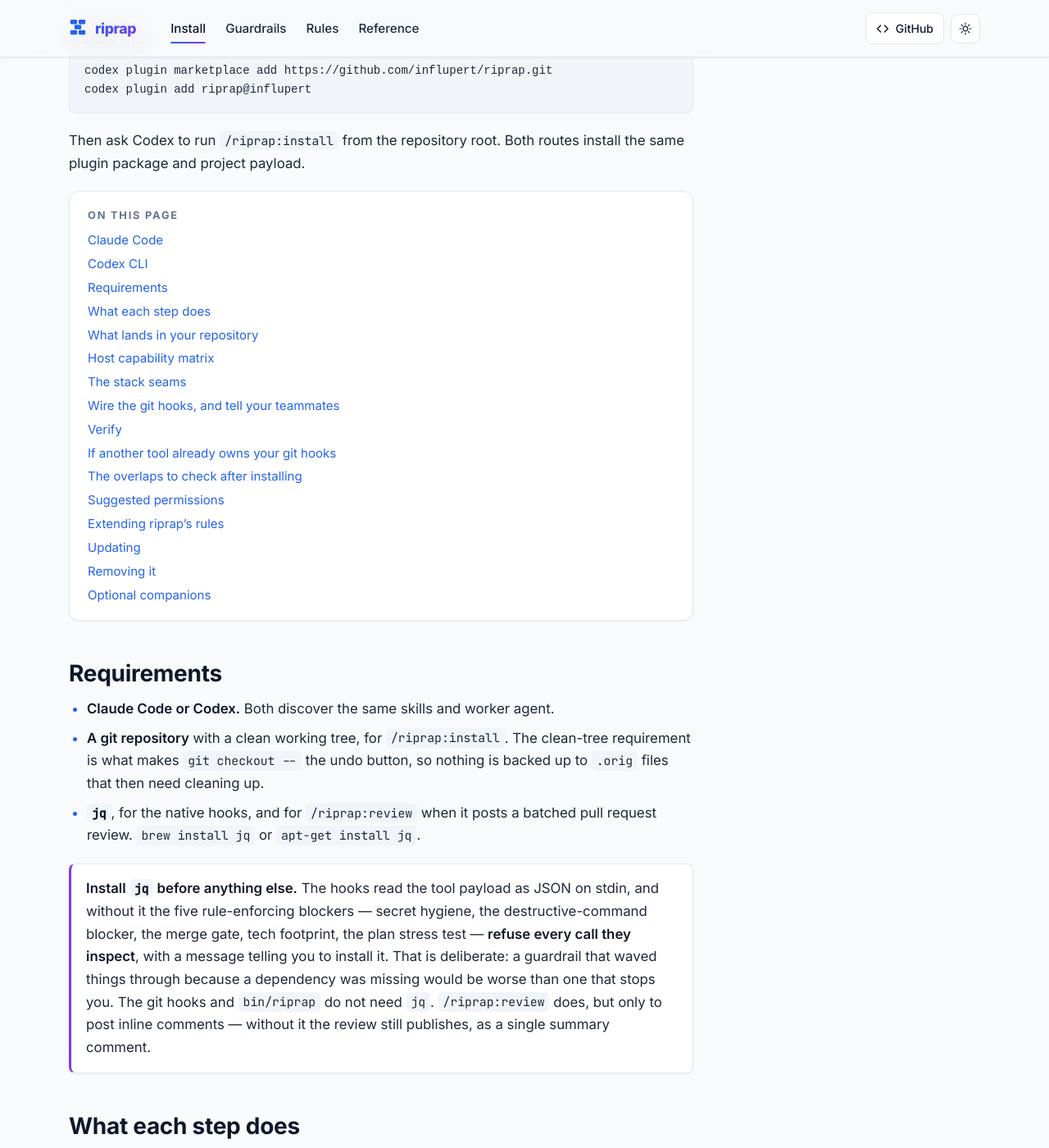
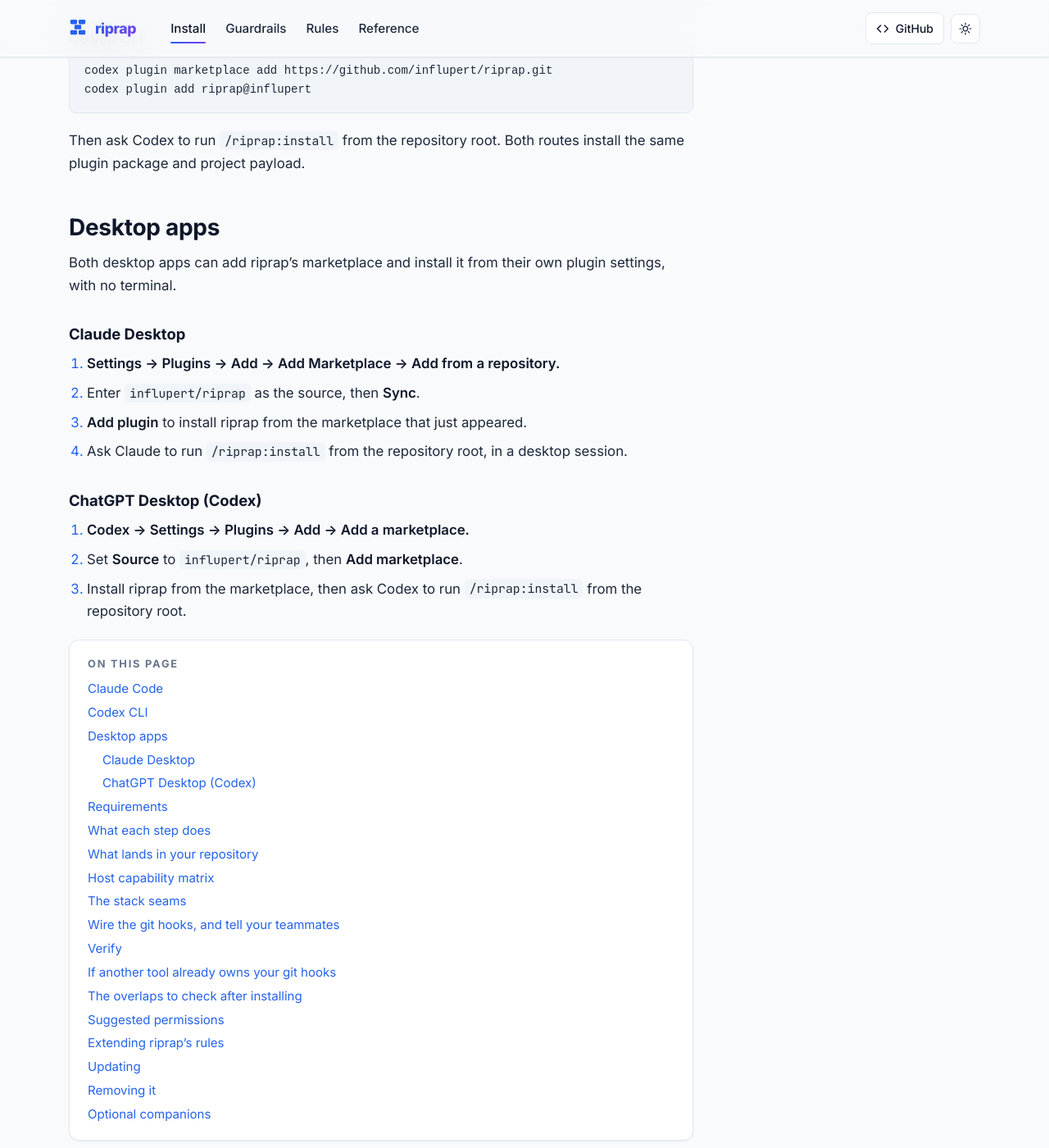
Before and after one commit to influpert/riprap, a Jekyll site: the page built from docs/install.md, in a window 1280 px wide and 1400 px high, scrolled down 483 px. Shown: the whole window at 82% size. Built offline with Jekyll 4.4.1, drawn with Linux system fonts in a browser that asks for light colours.

Commit message:
Document desktop-app installation for Claude Desktop and Codex (#41)
* Bump the homepage's latest-release badge to 0.10.1

* Document desktop-app installation for Claude Desktop and Codex

Both desktop apps can now add a custom plugin marketplace and install
from it through their own Plugins settings, with no terminal — add
the confirmed menu steps alongside the existing CLI instructions.

Co-Authored-By: Claude Sonnet 5 <noreply@anthropic.com>

---------

Co-authored-by: Claude Sonnet 5 <noreply@anthropic.com>

```diff
--- a/docs/install.md
+++ b/docs/install.md
@@ -26,6 +26,25 @@ codex plugin add riprap@influpert
 
 Then ask Codex to run `/riprap:install` from the repository root. Both routes install the
 same plugin package and project payload.
+
+## Desktop apps
+
+Both desktop apps can add riprap's marketplace and install it from their own plugin
+settings, with no terminal.
+
+### Claude Desktop
+
+1. **Settings → Plugins → Add → Add Marketplace → Add from a repository.**
+2. Enter `influpert/riprap` as the source, then **Sync**.
+3. **Add plugin** to install riprap from the marketplace that just appeared.
+4. Ask Claude to run `/riprap:install` from the repository root, in a desktop session.
+
+### ChatGPT Desktop (Codex)
+
+1. **Codex → Settings → Plugins → Add → Add a marketplace.**
+2. Set **Source** to `influpert/riprap`, then **Add marketplace**.
+3. Install riprap from the marketplace, then ask Codex to run `/riprap:install` from the
+   repository root.
 
 <nav class="toc" markdown="1">
 On this page
```
Also changed, not shown: docs/index.md (+4 -0 lines), README.md.
